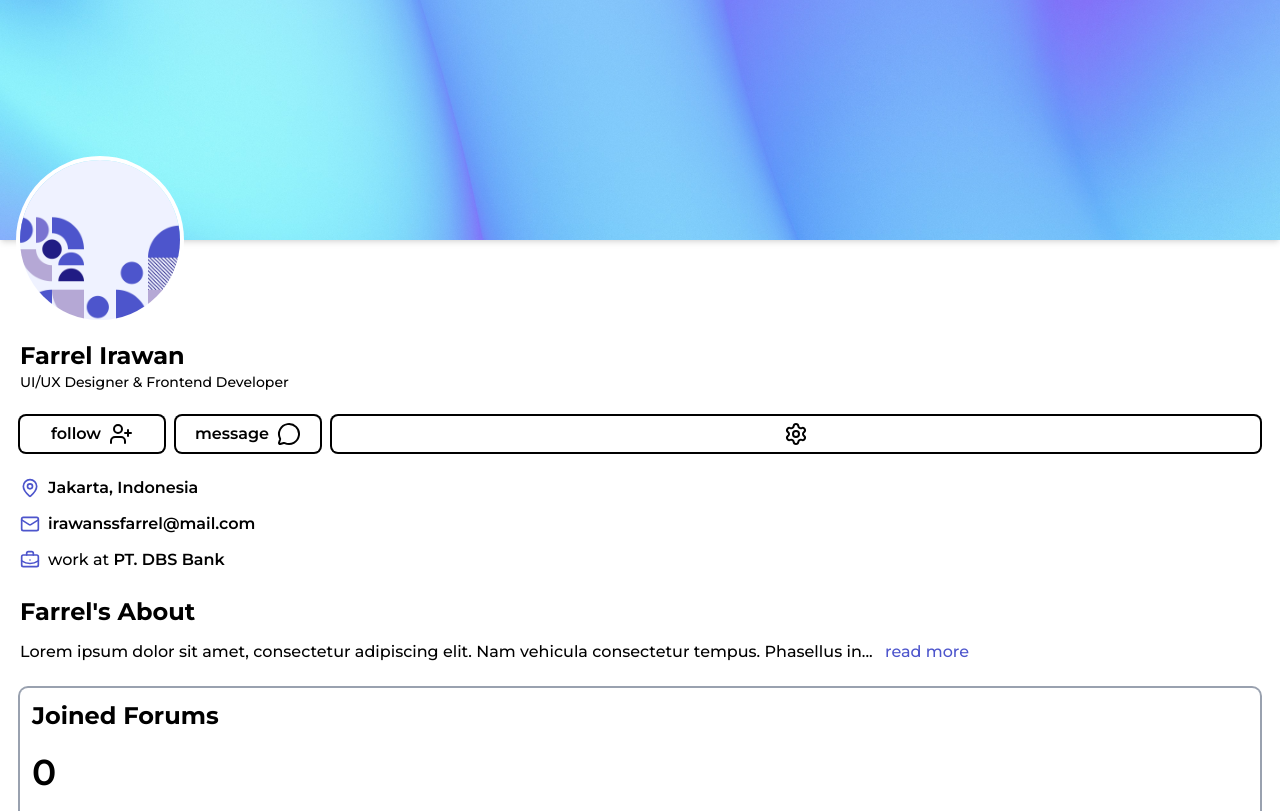
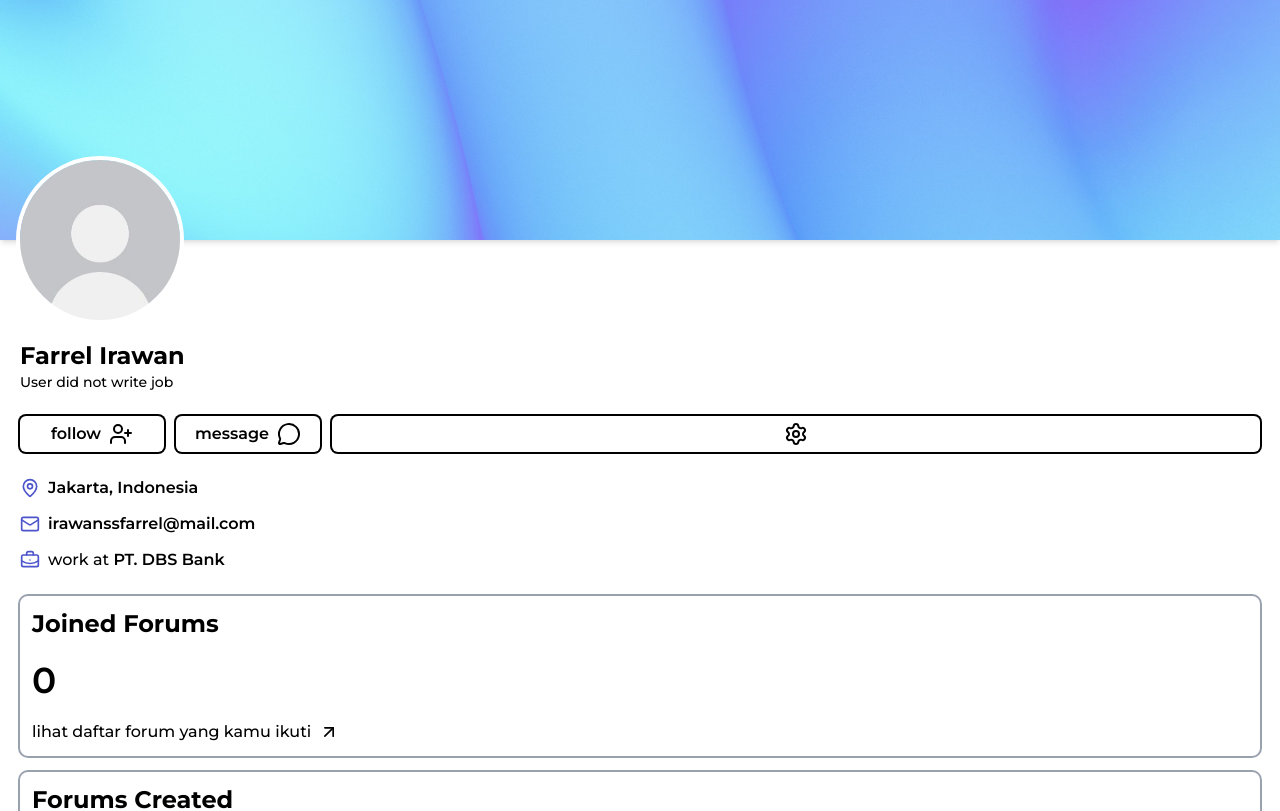
Before and after one commit to MrIrawan/indoforum, a Next.js app: page /profile/123 in a window 1280 px wide. Shown: the top 811 px of the page. Built offline with nearby package versions, Linux system fonts and the light colour scheme.

Commit message:
mengganti komponen halaman user dengan halaman user yang baru (structuralChange)

```diff
--- a/src/app/page.js
+++ b/src/app/page.js
@@ -1,10 +1,8 @@
-import UserProfileInfo from "@/components/container/ProfileInfo/ProfileInfo";
-import UserProfilePage from "@/components/pages/UserProfilePage";
 
 export default function Home() {
   return (
     <>
-      <UserProfilePage />
+
     </>
   );
 }
--- a/src/app/profile/[id]/page.js
+++ b/src/app/profile/[id]/page.js
@@ -1,14 +1,9 @@
 "use client"
 
-import ProfileCard from "@/components/ui/profile/ProfileCard"
+import UserProfilePage from "@/components/pages/UserProfilePage"
 
 export default function UserProfile() {
     return (
-        <ProfileCard>
-            <ProfileCard.NameAndJob />
-            <ProfileCard.ProfileInfo />
-            <ProfileCard.ProfileDescription name="Farrel" text="Lorem ipsum dolor sit amet, consectetur adipiscing elit. Nam vehicula consectetur tempus. Phasellus in egestas libero. Praesent at ligula eget lectus commodo facilisis. Sed molestie sodales ipsum. Phasellus bibendum volutpat scelerisque. Nulla faucibus quam sit amet."/>
-            <ProfileCard.ProfileActivity />
-        </ProfileCard>
+        <UserProfilePage />
     )
 }
```
